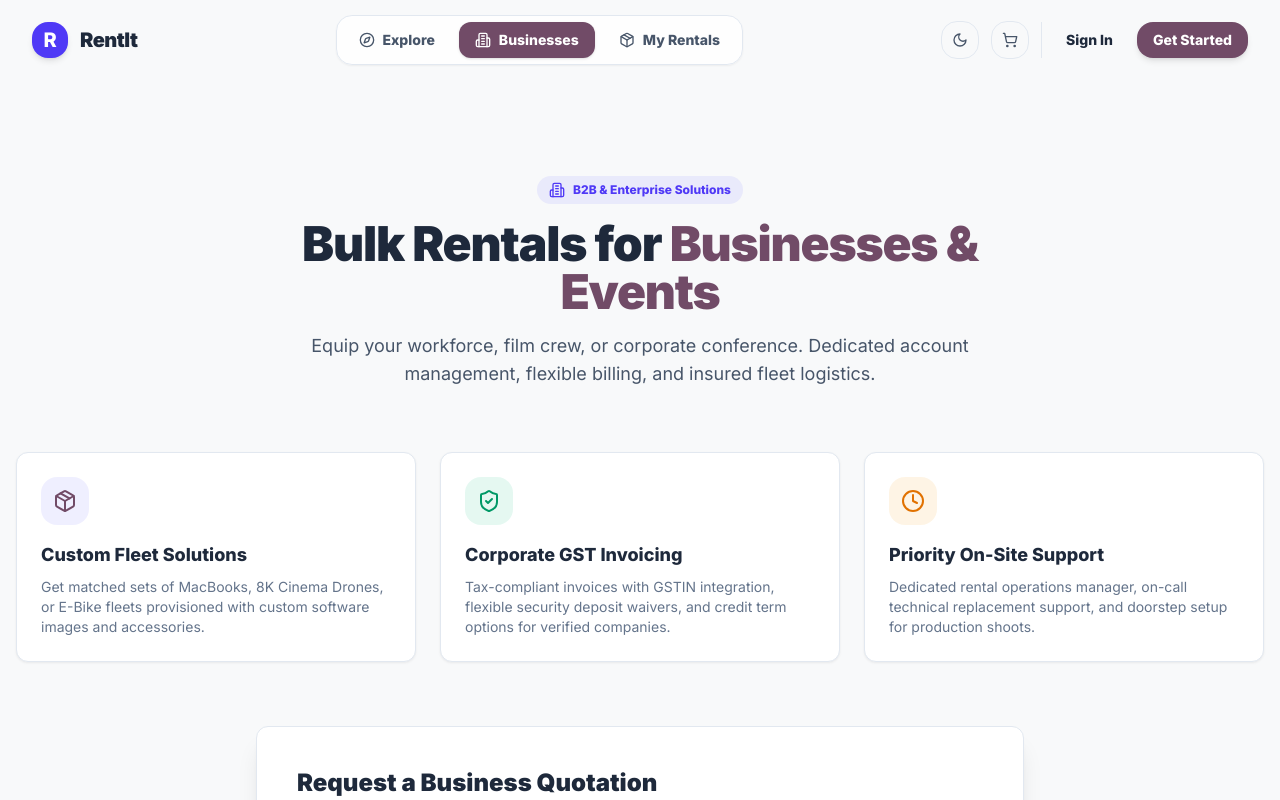
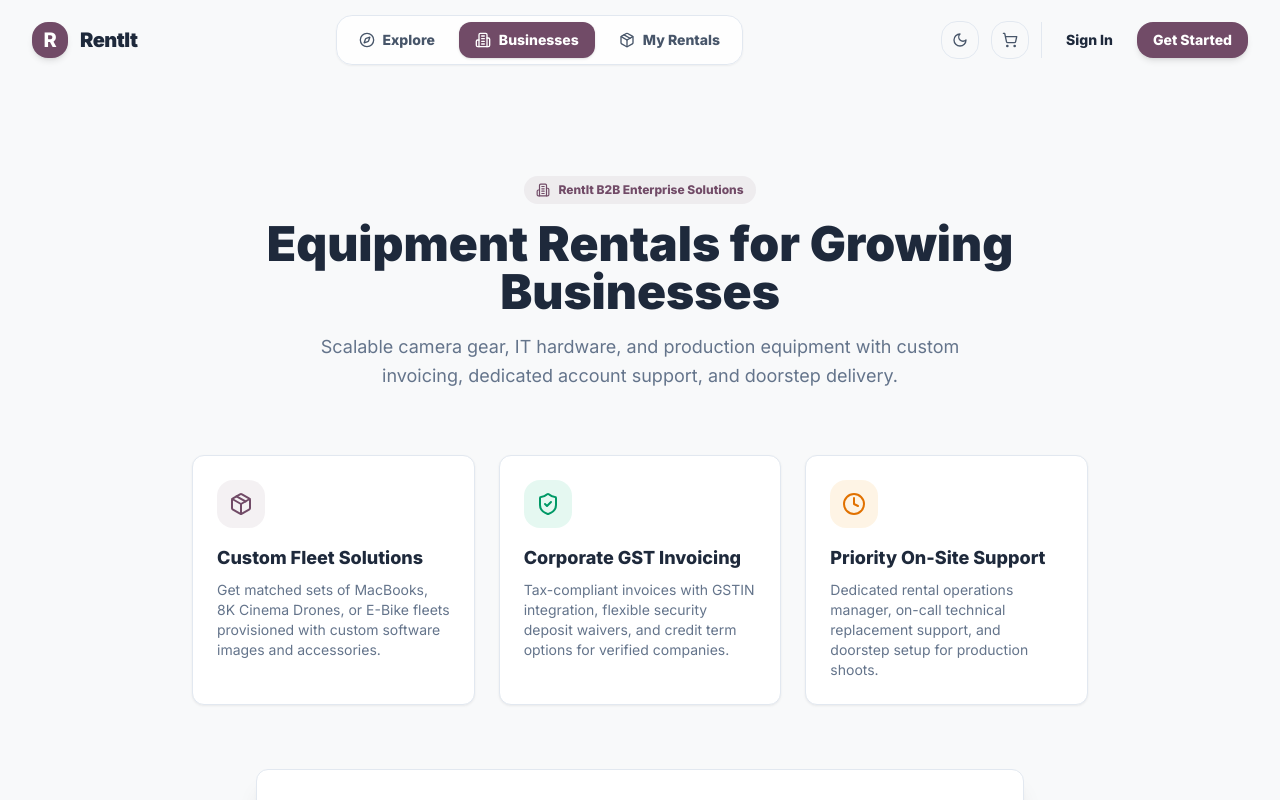
Before and after one commit to thepriyanshumishra/Rent-It, a React (Vite) app in the folder frontend-react/: page /businesses in a window 1280 px wide. Shown: the top 800 px of the page. Built offline with nearby package versions, Linux system fonts and the light colour scheme.

Commit message:
fix: replace hardcoded bg-indigo-600 with var(--accent) for R logo in Navbar and Footer

```diff
--- a/frontend-react/src/components/shared/Footer.jsx
+++ b/frontend-react/src/components/shared/Footer.jsx
@@ -10,7 +10,7 @@ const Footer = () => {
           {/* Brand info */}
           <div className="md:col-span-2 space-y-3">
             <div className="flex items-center gap-2">
-              <div className="w-8 h-8 rounded-xl bg-indigo-600 text-white font-black flex items-center justify-center">R</div>
+              <div className="w-8 h-8 rounded-xl bg-[var(--accent)] text-white font-black flex items-center justify-center">R</div>
               <span className="font-black text-xl text-[var(--text)]">RentIt</span>
             </div>
             <p className="text-sm text-[var(--text-muted)] max-w-sm leading-relaxed">
--- a/frontend-react/src/components/shared/Navbar.jsx
+++ b/frontend-react/src/components/shared/Navbar.jsx
@@ -38,7 +38,7 @@ const Navbar = () => {
 
         {/* Logo */}
         <Link to="/" className="flex items-center gap-3 z-50 group">
-          <div className="w-9 h-9 rounded-2xl bg-indigo-600 flex items-center justify-center text-white font-extrabold text-xl shadow-md group-hover:scale-105 transition-transform">
+          <div className="w-9 h-9 rounded-2xl bg-[var(--accent)] flex items-center justify-center text-white font-extrabold text-xl shadow-md group-hover:scale-105 transition-transform">
             R
           </div>
           <span className="font-black text-xl tracking-tight text-[var(--text)]">RentIt</span>
@@ -186,7 +186,7 @@ const Navbar = () => {
             )}
             <div className="pt-3 border-t border-[var(--border)] flex items-center justify-between">
               <button onClick={toggleTheme} className="flex items-center gap-2 text-sm font-bold text-[var(--text-secondary)]">
-                {theme === 'dark' ? <Sun className="w-4 h-4 text-amber-400" /> : <Moon className="w-4 h-4 text-indigo-600" />}
+                {theme === 'dark' ? <Sun className="w-4 h-4 text-amber-400" /> : <Moon className="w-4 h-4 text-[var(--text)]" />}
                 {theme === 'dark' ? 'Light Mode' : 'Dark Mode'}
               </button>
               {isAuthenticated ? (
--- a/frontend-react/src/pages/auth/LoginPage.jsx
+++ b/frontend-react/src/pages/auth/LoginPage.jsx
@@ -64,7 +64,7 @@ const LoginPage = () => {
           onClick={toggleTheme}
           className="p-2.5 rounded-2xl text-[var(--text-secondary)] hover:text-[var(--text)] border border-[var(--border)] glass transition-all"
         >
-          {theme === 'dark' ? <Sun className="w-5 h-5 text-amber-400" /> : <Moon className="w-5 h-5 text-indigo-600" />}
+          {theme === 'dark' ? <Sun className="w-5 h-5 text-amber-400" /> : <Moon className="w-5 h-5 text-[var(--text)]" />}
         </button>
       </div>
 
@@ -101,7 +101,7 @@ const LoginPage = () => {
               <button
                 type="button"
                 onClick={() => fillDemo('customer@rentit.com', 'customer123456')}
-                className="px-3 py-2 rounded-xl text-xs font-bold bg-indigo-500/10 text-indigo-600 dark:text-indigo-400 border border-indigo-500/20 hover:bg-indigo-500/20 flex items-center justify-center gap-1.5 transition-all"
+                className="px-3 py-2 rounded-xl text-xs font-bold bg-[var(--accent-subtle)] text-[var(--accent)] border border-[var(--accent)]/20 hover:bg-[var(--accent-subtle-hover)] flex items-center justify-center gap-1.5 transition-all"
               >
                 <UserCheck className="w-3.5 h-3.5" /> Customer Demo
               </button>
--- a/frontend-react/src/pages/auth/RegisterPage.jsx
+++ b/frontend-react/src/pages/auth/RegisterPage.jsx
@@ -74,7 +74,7 @@ const RegisterPage = () => {
           onClick={toggleTheme}
           className="p-2.5 rounded-2xl text-[var(--text-secondary)] hover:text-[var(--text)] border border-[var(--border)] glass transition-all"
         >
-          {theme === 'dark' ? <Sun className="w-5 h-5 text-amber-400" /> : <Moon className="w-5 h-5 text-indigo-600" />}
+          {theme === 'dark' ? <Sun className="w-5 h-5 text-amber-400" /> : <Moon className="w-5 h-5 text-[var(--text)]" />}
         </button>
       </div>
 
--- a/frontend-react/src/pages/customer/BusinessPage.jsx
+++ b/frontend-react/src/pages/customer/BusinessPage.jsx
@@ -51,32 +51,22 @@ const BusinessPage = () => {
           <motion.div
             initial={{ opacity: 0, y: 10 }}
             animate={{ opacity: 1, y: 0 }}
-            className="inline-flex items-center gap-2 px-3 py-1.5 rounded-full bg-indigo-500/10 text-indigo-600 dark:text-indigo-400 font-extrabold text-xs mb-4"
+            className="inline-flex items-center gap-2 px-3 py-1.5 rounded-full bg-[var(--accent-subtle)] text-[var(--accent)] font-extrabold text-xs mb-4"
           >
-            <Building2 className="w-4 h-4" /> B2B & Enterprise Solutions
+            <Building2 className="w-3.5 h-3.5" /> RentIt B2B Enterprise Solutions
           </motion.div>
-          <motion.h1
-            initial={{ opacity: 0, y: 15 }}
-            animate={{ opacity: 1, y: 0 }}
-            transition={{ delay: 0.1 }}
-            className="text-4xl sm:text-5xl font-black tracking-tight text-[var(--text)] mb-4"
-          >
-            Bulk Rentals for <span className="text-[var(--accent)]">Businesses & Events</span>
-          </motion.h1>
-          <motion.p
-            initial={{ opacity: 0, y: 15 }}
-            animate={{ opacity: 1, y: 0 }}
-            transition={{ delay: 0.2 }}
-            className="text-lg text-[var(--text-secondary)]"
-          >
-            Equip your workforce, film crew, or corporate conference. Dedicated account management, flexible billing, and insured fleet logistics.
-          </motion.p>
+          <h1 className="text-3xl sm:text-5xl font-black text-[var(--text)] mb-4">
+            Equipment Rentals for Growing Businesses
+          </h1>
+          <p className="text-base sm:text-lg text-[var(--text-muted)] max-w-2xl mx-auto leading-relaxed">
+            Scalable camera gear, IT hardware, and production equipment with custom invoicing, dedicated account support, and doorstep delivery.
+          </p>
         </div>
 
-        {/* Feature Cards */}
-        <div className="grid md:grid-cols-3 gap-6 mb-16">
-          <div className="card p-6 border border-[var(--border)]">
-            <div className="w-12 h-12 rounded-2xl bg-indigo-500/10 text-[var(--accent)] flex items-center justify-center mb-4">
+        {/* Feature Highlights */}
+        <div className="grid sm:grid-cols-3 gap-6 max-w-4xl mx-auto mb-16">
+          <div className="card p-6 border border-[var(--border)] text-center sm:text-left">
+            <div className="w-12 h-12 rounded-2xl bg-[var(--accent-subtle)] text-[var(--accent)] flex items-center justify-center mb-4 mx-auto sm:mx-0">
               <Package className="w-6 h-6" />
             </div>
             <h3 className="font-extrabold text-lg text-[var(--text)] mb-2">Custom Fleet Solutions</h3>
```
